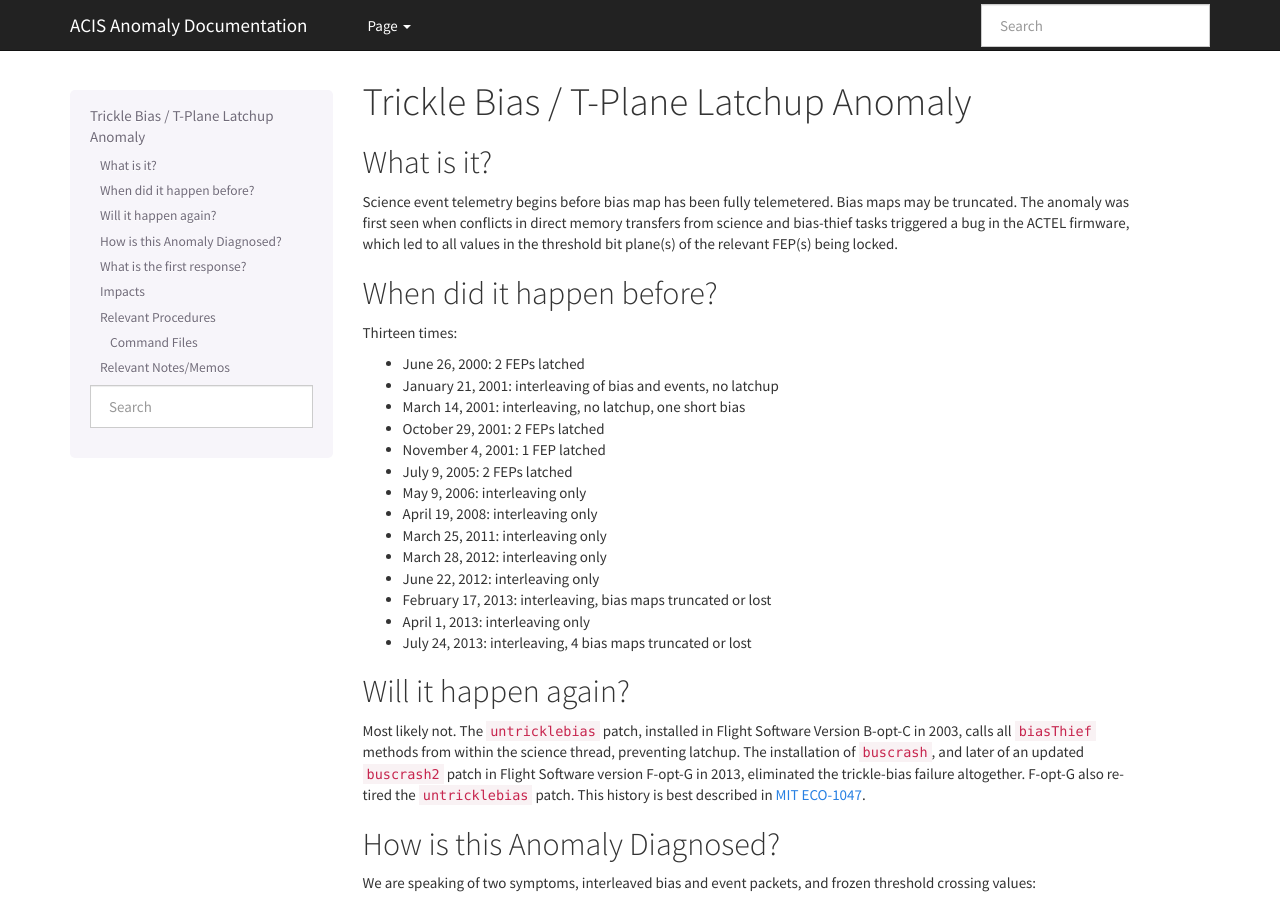
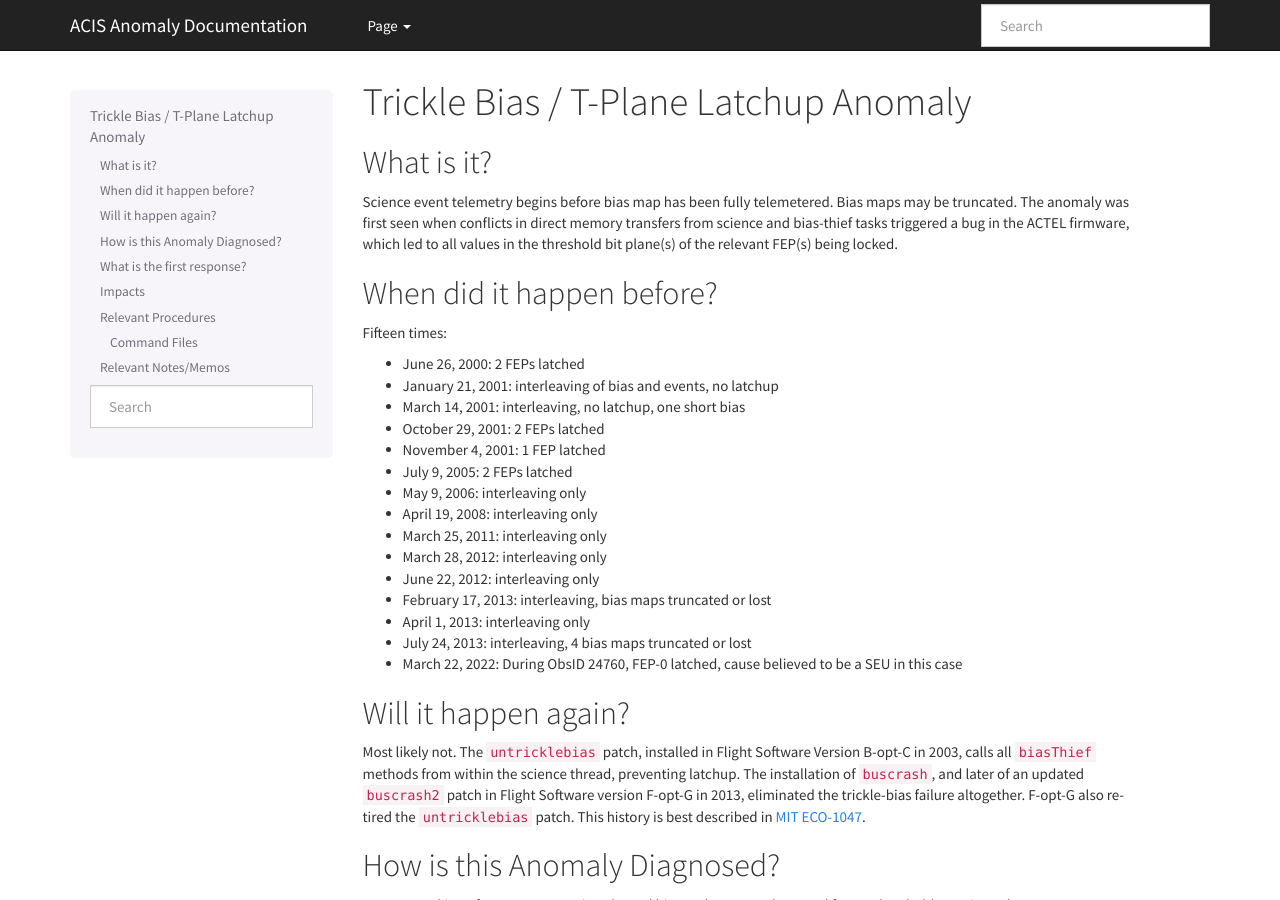
Before and after one commit to acisops/acis_anomaly_pages, a Sphinx documentation site: the page built from source/trickle_bias_tplane.rst, in a window 1280 px wide and 900 px high. Built offline with Sphinx 7.4.7, drawn with Linux system fonts in a browser that asks for light colours.

Commit message:
Updated tplane for new anomaly and incorporated suggestions from JZ and CG

```diff
--- a/source/bep_buscrash.rst
+++ b/source/bep_buscrash.rst
@@ -52,6 +53,8 @@ To diagnose the event:
    `"Running ACORN on data dumps in the case of an anomaly (04/06/16)" <http://cxc.cfa.harvard.edu/acis/memos/Dump_Acorn.html>`_.
    The MSID data in the tracelog can then be examined using ACISpy, see
    the links below for details.
+
+   Up-to-date telemetry data can also be examined via `MAUDE <https://occweb.cfa.harvard.edu/occweb/web/web_dev/smancini/mqb/maude_query_builder.php>`_.
 
 
 2. The timeline of events in the anomaly can be reconstructed by
--- a/source/trickle_bias_tplane.rst
+++ b/source/trickle_bias_tplane.rst
@@ -15,7 +15,7 @@ FEP(s) being locked.
 When did it happen before?
 --------------------------
 
-Thirteen times:
+Fifteen times:
 
 * June 26, 2000: 2 FEPs latched
 * January 21, 2001: interleaving of bias and events, no latchup
@@ -31,6 +31,7 @@ Thirteen times:
 * February 17, 2013: interleaving, bias maps truncated or lost
 * April 1, 2013: interleaving only
 * July 24, 2013: interleaving, 4 bias maps truncated or lost
+* March 22, 2022: During ObsID 24760, FEP-0 latched, cause believed to be a SEU in this case
 
 Will it happen again?
 ---------------------
```
Also changed, not shown: other parts of source/bep_buscrash.rst (+2 -1 lines).
